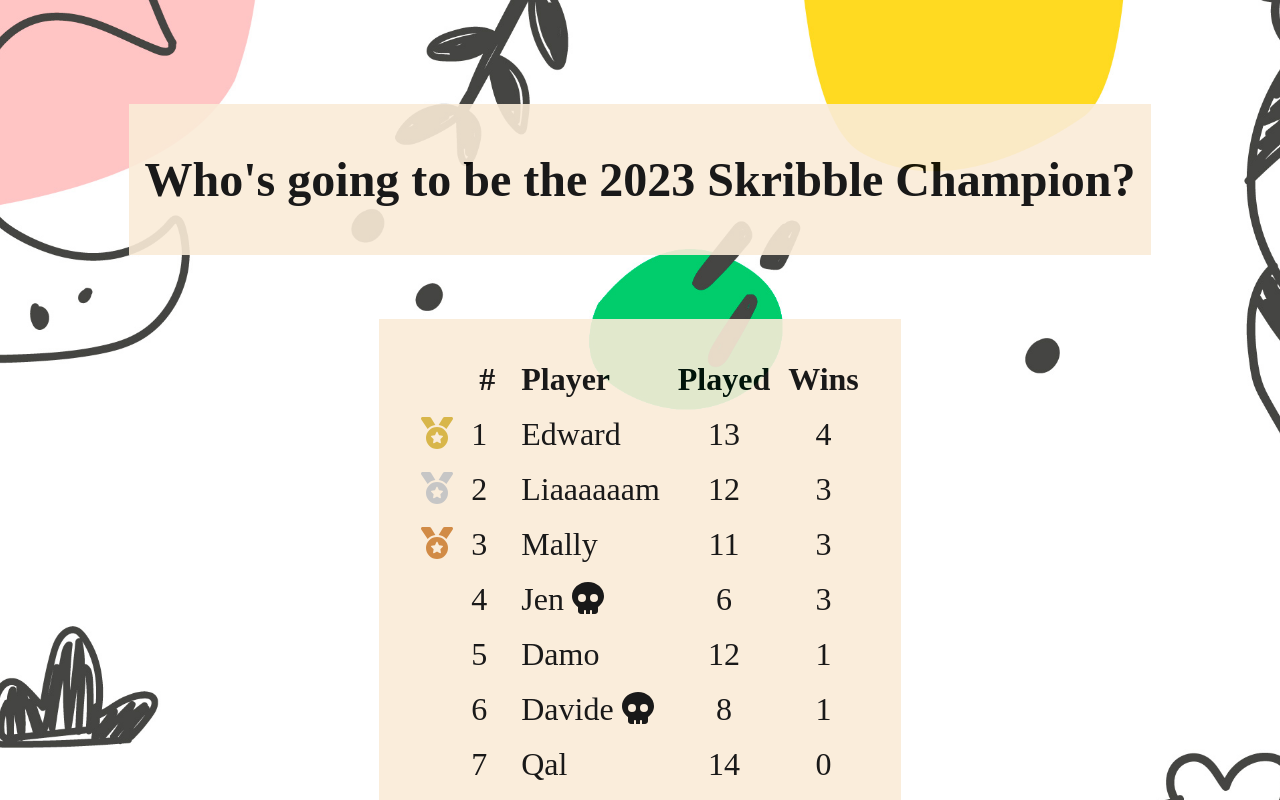
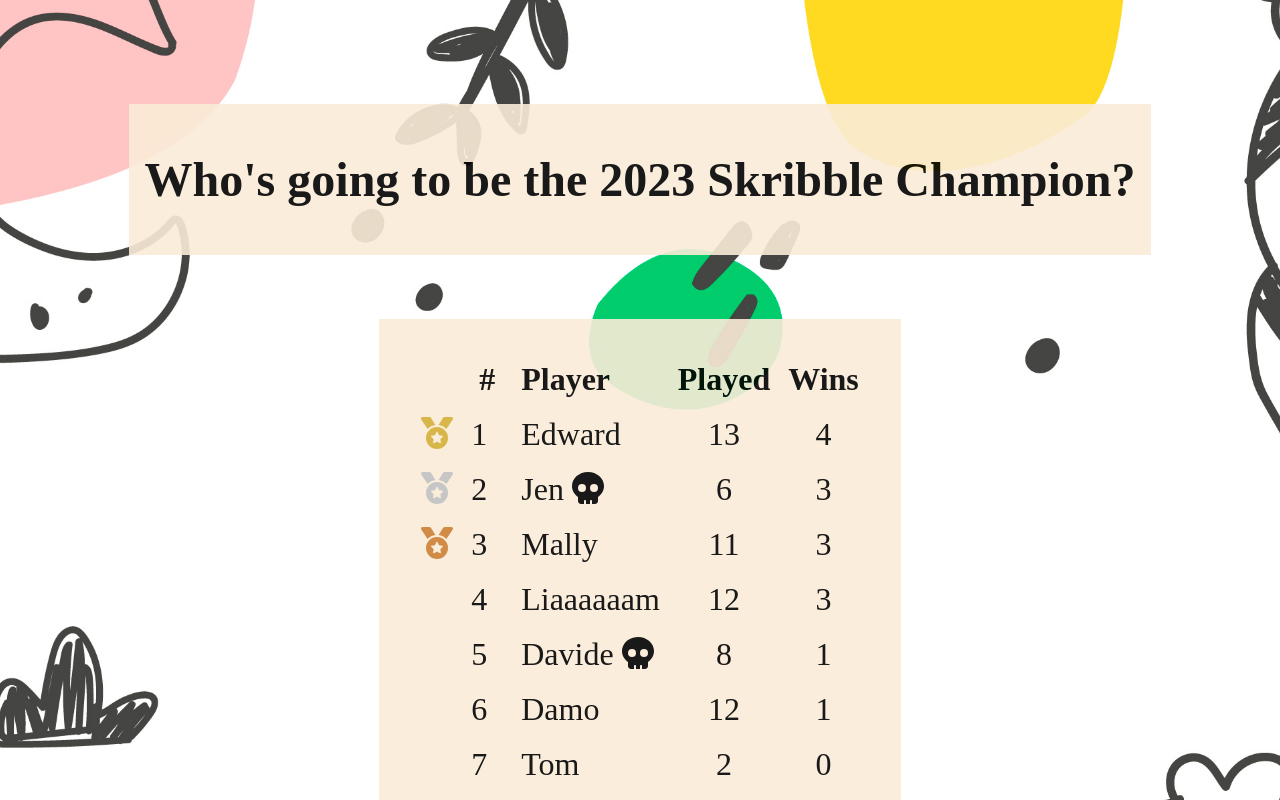
Before and after one commit to damonmarkjones/skribble-champion, a Next.js app: page / in a window 1280 px wide. Shown: the top 800 px of the page. Built offline with nearby package versions, Linux system fonts and the light colour scheme; a web font is replaced by a local one.

Commit message:
fix ordering

```diff
--- a/data/player-scores.ts
+++ b/data/player-scores.ts
@@ -81,7 +81,7 @@
 
 export const playerScores = () => {
   const scores = players.sort(
-    (a: Player, b: Player) => b.wins - a.wins || b.played - a.played
+    (a: Player, b: Player) => b.wins - a.wins || a.played - b.played
   );
   return scores;
 };
```
